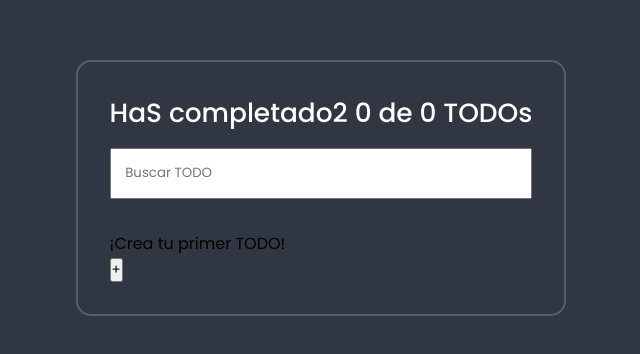
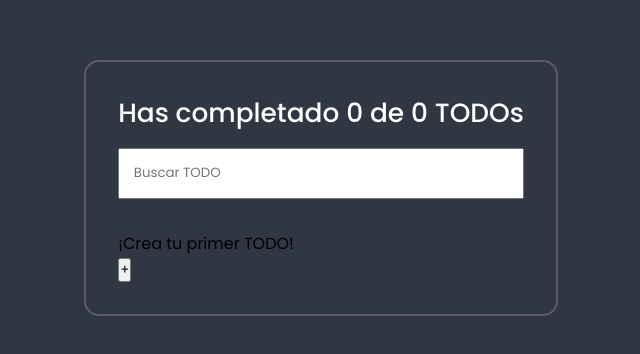
Before and after one commit to JessArthuro/todo-app, a React (Create React App) app: page / in a window 1280 px wide. Shown: the part 112-466 px from the top of the page, without its empty margins (319-959 px from the left). Built offline with nearby package versions, Linux system fonts and the light colour scheme.

Commit message:
Cambios para verificar que estamos en la rama master

```diff
--- a/src/components/TodoCounter.jsx
+++ b/src/components/TodoCounter.jsx
@@ -7,7 +7,7 @@ function TodoCounter() {
 
   return (
     <h1 className="todo_counter">
-      HaS completado2 {completedTodos} de {totalTodos} TODOs
+      Has completado {completedTodos} de {totalTodos} TODOs
     </h1>
   );
 }
```
